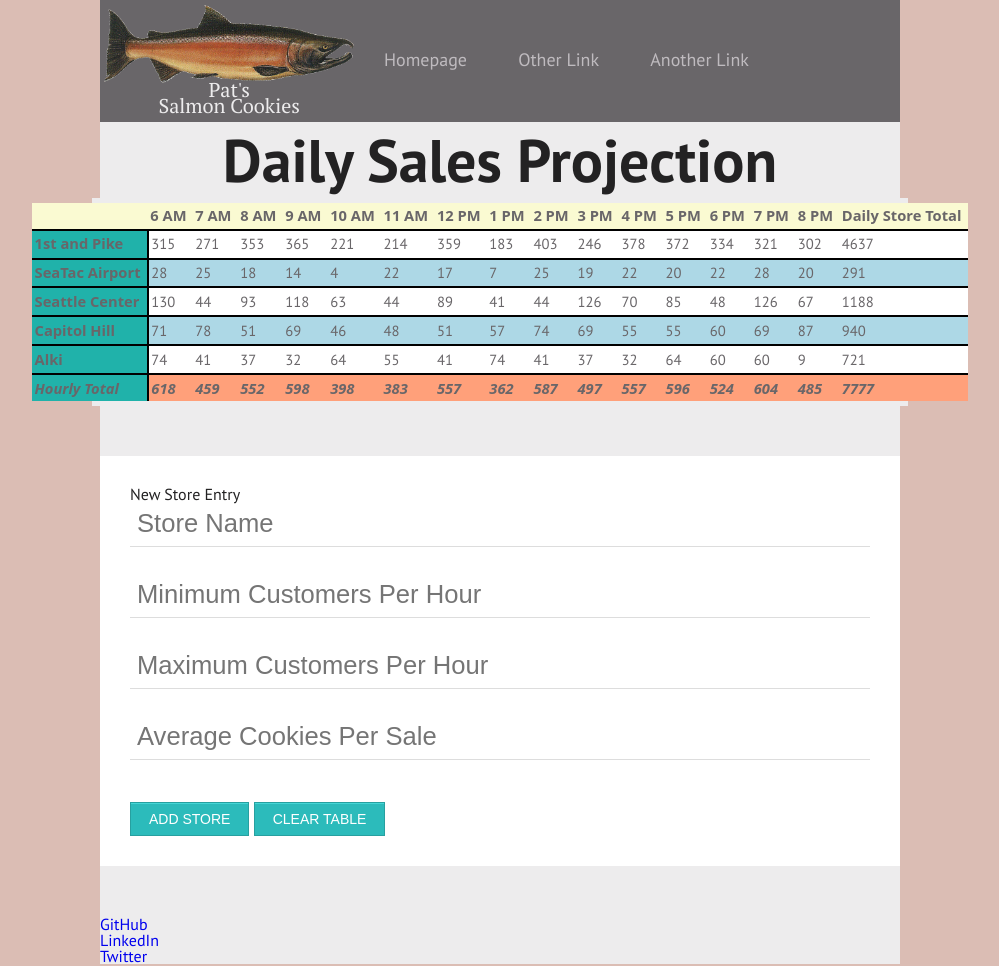
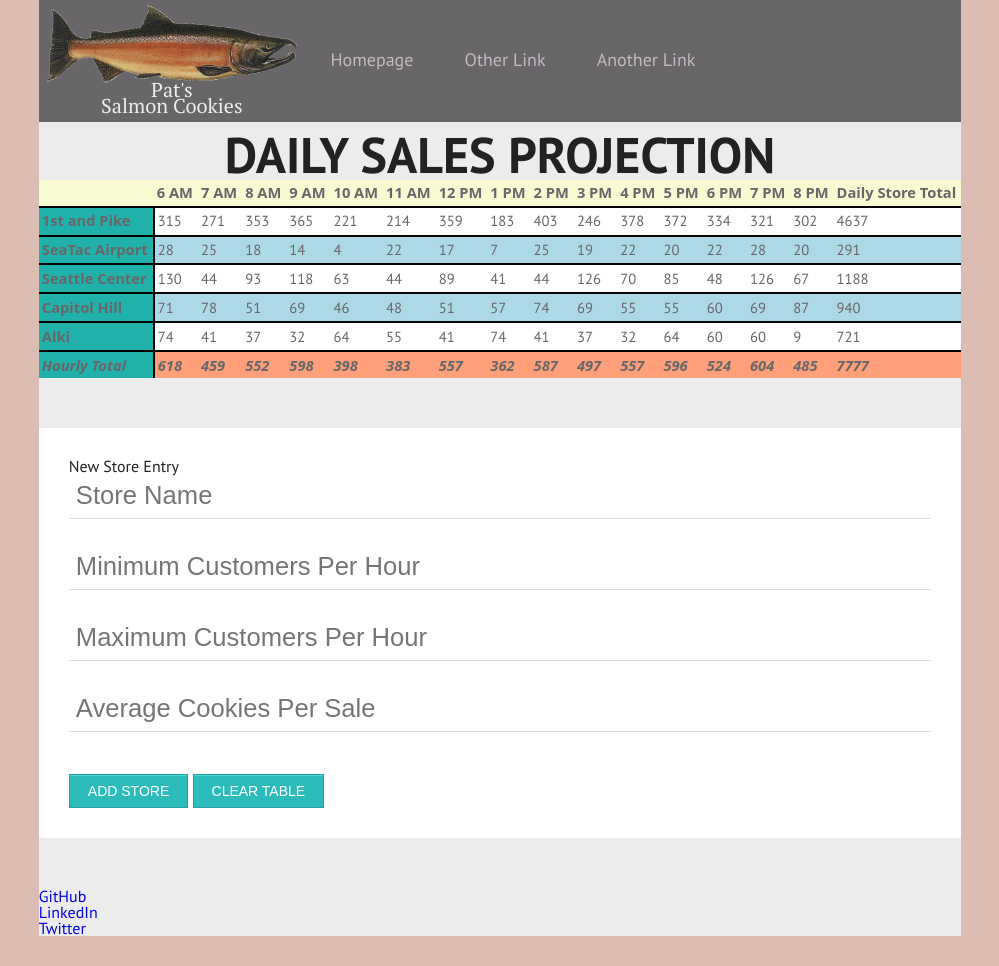
Before and after one commit to 201-billybunn/cookie-stand, a plain HTML site: page sales.html in a window 1280 px wide. Shown: the whole page, without its empty margins (140-1139 px from the left). After the commit the page ends 938 px from the top, so only its background shows below. Drawn offline with Linux system fonts and the light colour scheme.

Commit message:
fixes table overflow

```diff
--- a/css/sales-style.css
+++ b/css/sales-style.css
@@ -26,7 +26,7 @@ body {
     /* border: 3px dashed yellow; */
 
     height: 100%;
-    margin: auto;
+    margin: 0 auto;
     max-width: 1000px;
     /* background-color: #BFBBBF; */
     font-size: 1em;
@@ -49,7 +49,7 @@ main {
     flex-grow: 1;
 }
 
-
+/* ----------------------------------------------------------------------------------------- */
 /* Header and logo styles */
 header {
     /* border: 3px dashed magenta; */
@@ -149,26 +149,26 @@ nav a:hover {
     }
   }
 
-
+/* ----------------------------------------------------------------------------------------- */
 /* Title styles */
 #title {
 font-family: 'PT sans', sans-serif;
 font-weight: bold;
-font-size: 6vw;
-padding: 0.8vw 0 0.8vw 0;
+text-transform: uppercase;
+font-size: 4.5vw;
+padding: 0.8vw 0 0 0;
 color: #232223;
 text-align: center;
-
 }
-/* With width of page at 1000px, 6vw = 60px */
+/* With width of page at 1000px, 5vw = 50px */
 @media screen and (min-width: 1000px) {
     #title {
-       font-size: 60px;
-       padding: 8px 0 8px 0;
+       font-size: 50px;
+       padding: 8px 0 0 0;
     }
   }
 
-/* ---------------------------------------------------------------------- */
+/* ----------------------------------------------------------------------------------------- */
 /* Table styles */
 #table-flex-wrap {
     display: flex;
@@ -179,9 +179,9 @@ text-align: center;
     /* margin: 0 auto; */
     background: #EDECED;
     color: #696669;
-    padding: 5px 1%;
+    /* padding: 0 30px; */
     /* padding: 5px 20px; */
-    max-width: 800px;
+    /* max-width: 800px; */
     /* border: 3px dotted magenta; */
     display: flex;
     justify-content: center;
@@ -208,11 +208,17 @@ table {
 
 td, th {
     /* border: 3px solid transparent; */
-    padding: 0.7vh 0.5vw 0.7vh 0.3vh;
+    padding: 0.7vh 0.5vw 0.7vh 0.3vw;
     text-align: left;
     /* border-spacing: 10px; */
     /* border: 5px solid rgba(255,255,255,.5); */
         /* border: 5px solid black; */
+}
+
+@media screen and (min-width: 1000px) {
+    td, th {
+        padding: 0.7vh 5px 0.7vh 3px;
+    }
 }
 
 table tr {
@@ -277,9 +283,9 @@ tr:nth-child(even) {
 
 
 
-
+/* ----------------------------------------------------------------------------------------- */
 /* Form styles */
-
+/* https://www.sanwebe.com/2014/08/css-html-forms-designs */
 form {
 	/* width: 500px; */
 	padding: 30px;
@@ -368,24 +374,3 @@ form input[type="submit"]:hover {
 /*
 	Max width before this PARTICULAR table gets nasty. This query will take effect for any screen smaller than 760px and also iPads specifically.
 	*/
-
-
-   /* Form styles */
-
-
-.form-area {
-    /* border: 3px dotted yellow; */
-    margin: 5px;
-   }
-
-   table.space {
-    border-spacing: 20px;
-
-
-  }
-
-  #stores {
-      border-spacing: 10px;
-      /* color: red; */
-
-  }
```
